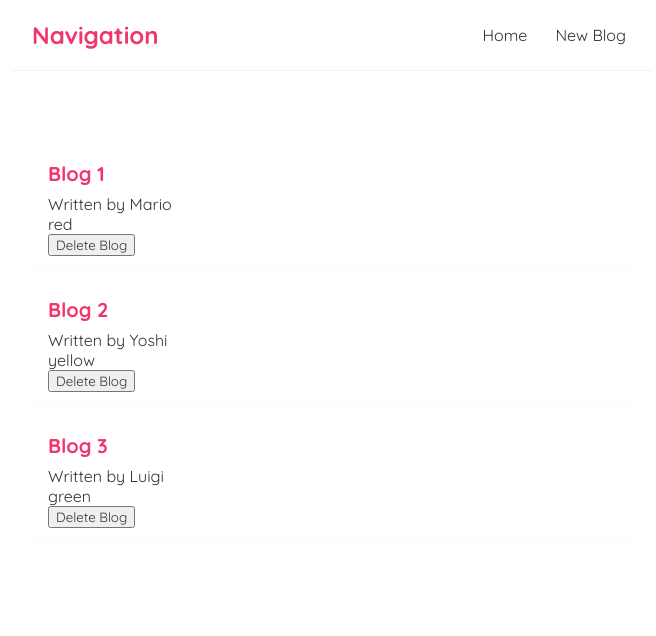
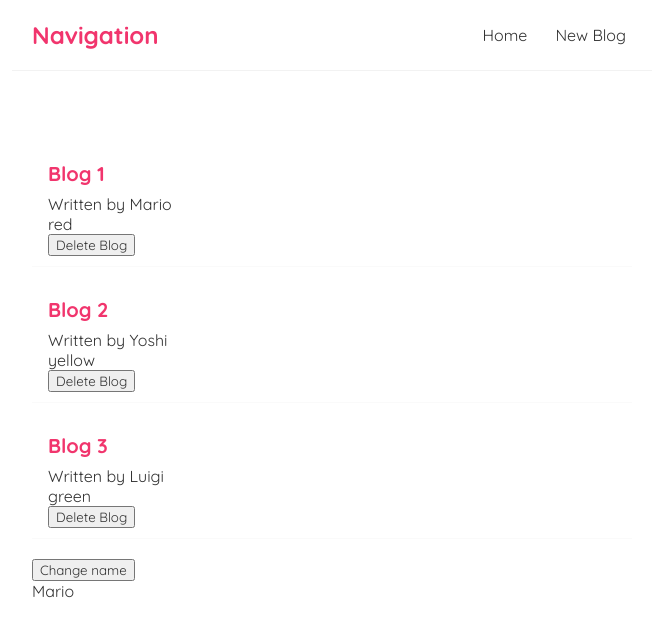
Before and after one commit to nickolasalcazar/react-blog, a React (Create React App) app: page / in a window 1280 px wide. Shown: the top 636 px of the page, without its empty margins (308-964 px from the left). Built offline with nearby package versions, Linux system fonts and the light colour scheme.

Commit message:
Added useEffect

```diff
--- a/src/Home.js
+++ b/src/Home.js
@@ -1,15 +1,17 @@
-import React from "react";
+import { useState, useEffect } from 'react';
 import BlogList from './BlogList'
 
 /*
  * The Home component contains all of the content associated with the homepage of the app.
  */
 const Home = () => {
-    const [blogs, setBlogs] = React.useState([
+    const [blogs, setBlogs] = useState([
         {title: 'Blog 1', body: 'red', author: 'Mario', id: 1},
         {title: 'Blog 2', body: 'yellow', author: 'Yoshi', id: 2},
         {title: 'Blog 3', body: 'green', author: 'Luigi', id: 3}
     ]);
+
+    const [name, setName] = useState('Mario');
 
     const handleDelete = (id) => {
         // Filter for items that do not match the id
@@ -17,9 +19,15 @@
         setBlogs(newBlogs);
     }
 
+    useEffect(() => {
+        console.log('useEffect called');
+    }, [name]);
+
     return (
         <div className='Home'>
             <BlogList blogs={blogs} title='All Blogs' handleDelete={handleDelete}/>
+            <button onClick={() => setName('Luigi')}>Change name</button>
+            <p>{name}</p>
         </div>
     )
 }
```
